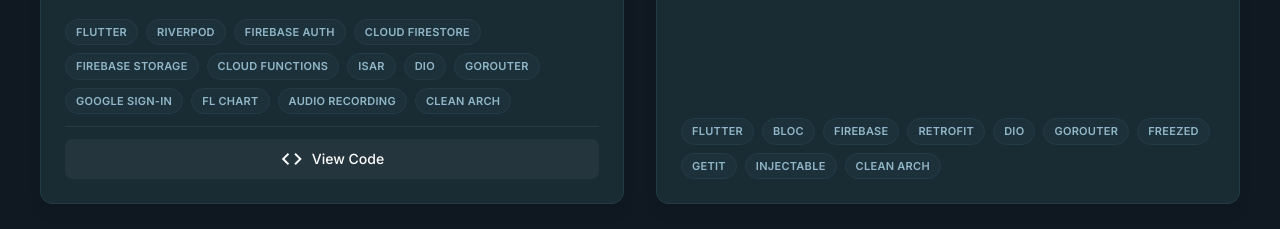
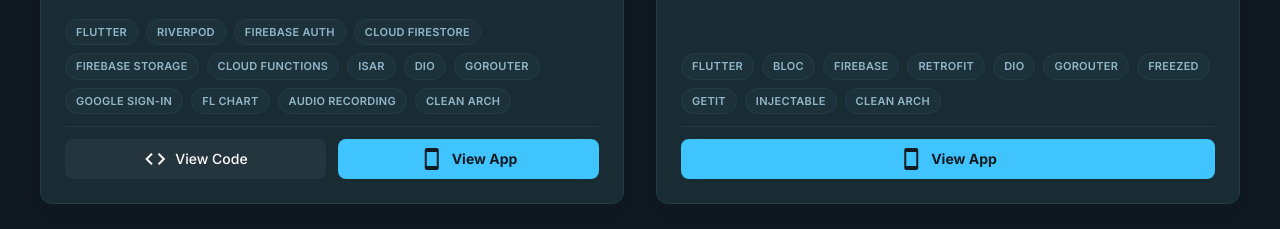
Before and after one commit to yohanangulo/yohanangulo.github.io, a Next.js app: page /projects in a window 1280 px wide. Shown: the part 840-1069 px from the top of the page. Built offline with nearby package versions, Linux system fonts and the light colour scheme.

Commit message:
include missing prop in featuredproject mapping

```diff
--- a/data/featuredProjects.ts
+++ b/data/featuredProjects.ts
@@ -182,6 +182,7 @@
 
 export function featuredProjectsToProject() {
   return featuredProjects.map<Project>(project => ({
+    appUrl: project.actions.find(action => action.label === 'View App')?.url,
     codeUrl: project.actions.find(action => action.label === 'Source Code')?.url,
     title: project.title,
     slug: project.slug,
```
